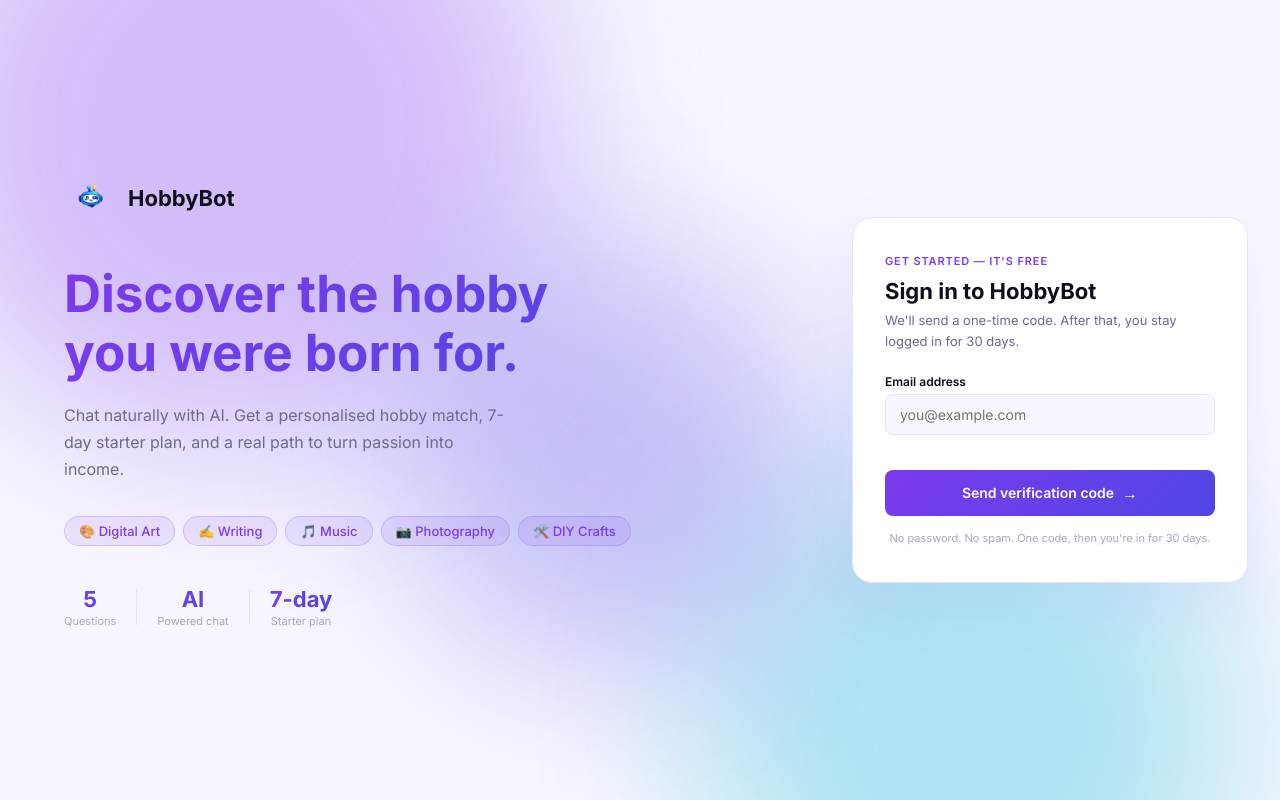
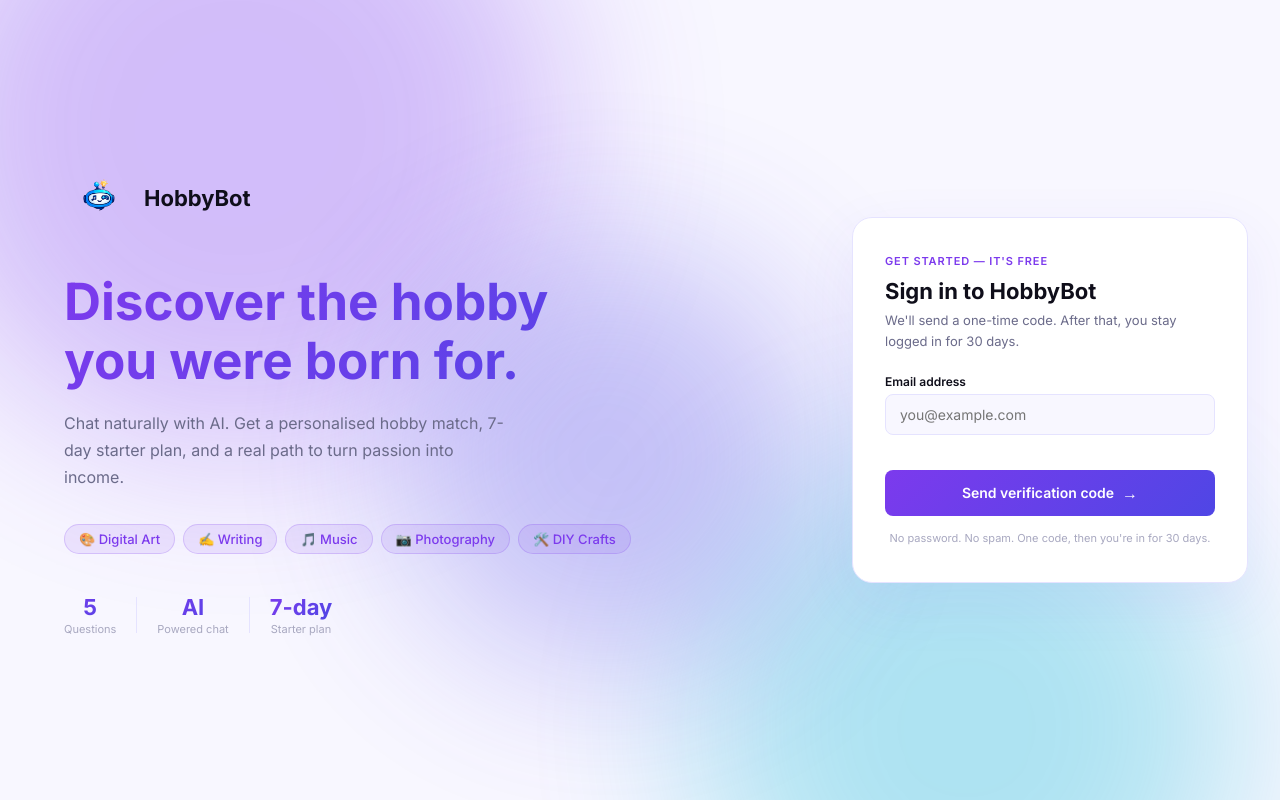
Before and after one commit to Sahaj-RV/hobby_chatbot, a Flask app: page / in a window 1280 px wide. Run offline with Flask 3, Linux system fonts and the light colour scheme.

```diff
--- a/static/style.css
+++ b/static/style.css
@@ -38,7 +38,7 @@ body.dark pre{background:#0D0B18}
 @keyframes drift{from{transform:translate(0,0) scale(1)}to{transform:translate(40px,30px) scale(1.08)}}
 .login-brand{flex:1;display:flex;flex-direction:column;justify-content:center;padding:3rem 4rem;position:relative;z-index:1}
 .brand-logo{display:flex;align-items:center;gap:12px;margin-bottom:2.5rem}
-.brand-image{width:52px;height:52px;border-radius:14px;object-fit:cover;display:block}
+.brand-image{width:68px;height:68px;border-radius:16px;object-fit:cover;display:block}
 .brand-name{font-size:22px;font-weight:700;color:var(--text)}
 .brand-headline{font-size:clamp(2rem,4vw,3.2rem);font-weight:700;line-height:1.15;background:var(--grad);-webkit-background-clip:text;-webkit-text-fill-color:transparent;background-clip:text;margin-bottom:1.25rem}
 .brand-tagline{font-size:16px;color:var(--muted);line-height:1.7;max-width:440px;margin-bottom:2rem}
@@ -86,7 +86,7 @@ body.dark pre{background:#0D0B18}
 .sidebar{width:var(--sb-w);flex-shrink:0;background:var(--sb-bg);display:flex;flex-direction:column;overflow:hidden;border-right:1px solid var(--sb-border)}
 .sb-top{padding:14px 12px 10px;border-bottom:1px solid var(--sb-border);display:flex;align-items:center;justify-content:space-between}
 .sb-logo{display:flex;align-items:center;gap:10px}
-.sb-image{width:32px;height:32px;border-radius:8px;object-fit:cover;display:block}
+.sb-image{width:42px;height:42px;border-radius:10px;object-fit:cover;display:block}
 .sb-name{font-size:14px;font-weight:600;color:var(--sb-text)}
 .new-btn{width:28px;height:28px;background:rgba(124,58,237,.2);border:1px solid rgba(124,58,237,.3);border-radius:7px;font-size:16px;cursor:pointer;color:var(--p1);display:flex;align-items:center;justify-content:center;transition:background .15s}
 .new-btn:hover{background:rgba(124,58,237,.35)}
```
